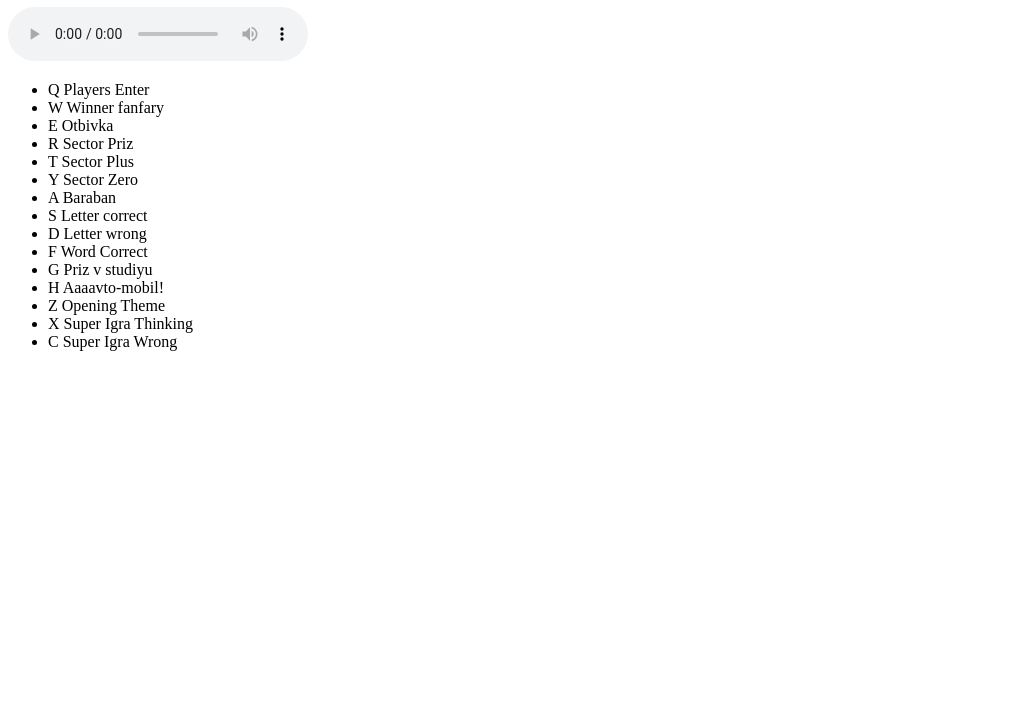
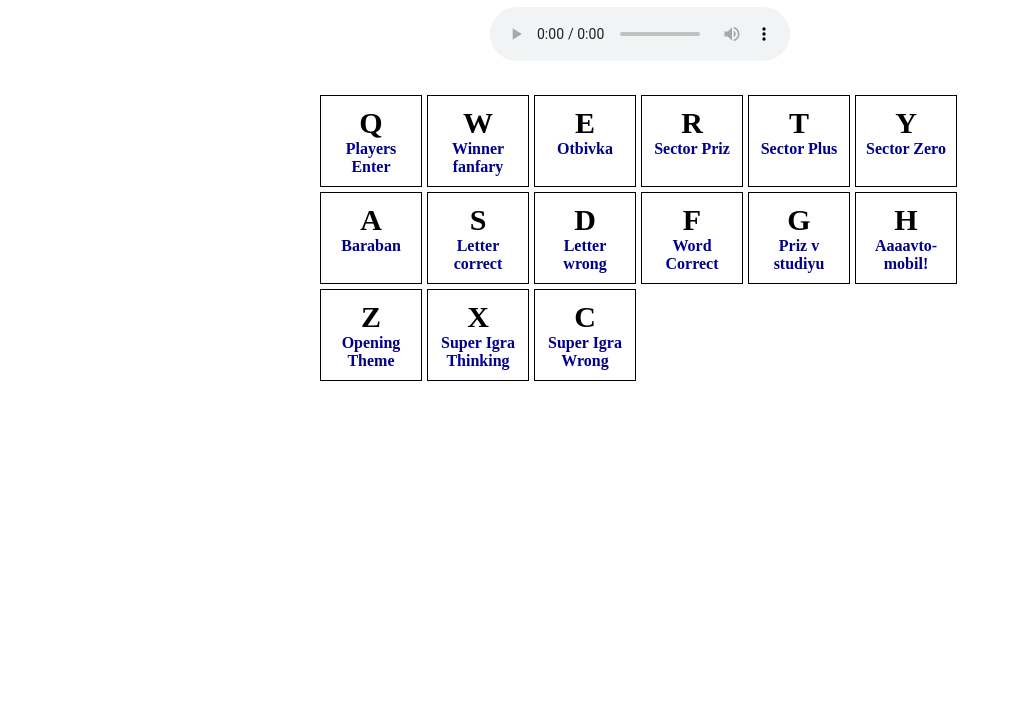
Before and after one commit to sme12/pole-chudes-soundboard, a plain HTML site: page index.html in a window 1280 px wide. Shown: the part 73-800 px from the top of the page, without its empty margins (0-1012 px from the left). Drawn offline with Linux system fonts and the light colour scheme; the site is published under a folder, as on GitHub Pages, so addresses that start at the root find nothing.

Commit message:
fix relative paths

```diff
--- a/index.html
+++ b/index.html
@@ -5,7 +5,7 @@
         <title>Pole Chudes Soundboard</title>
         <meta name="description" content="">
         <meta name="viewport" content="width=device-width, initial-scale=1">
-        <link rel="stylesheet" href="/main.css">
+        <link rel="stylesheet" href="./main.css">
     </head>
     <body class="app">
         <header class="header">
@@ -203,6 +203,6 @@
                 </li>
             </ul>
         </section>
-        <script src="/app.js" async defer></script>
+        <script src="./app.js" async defer></script>
     </body>
 </html>
```
